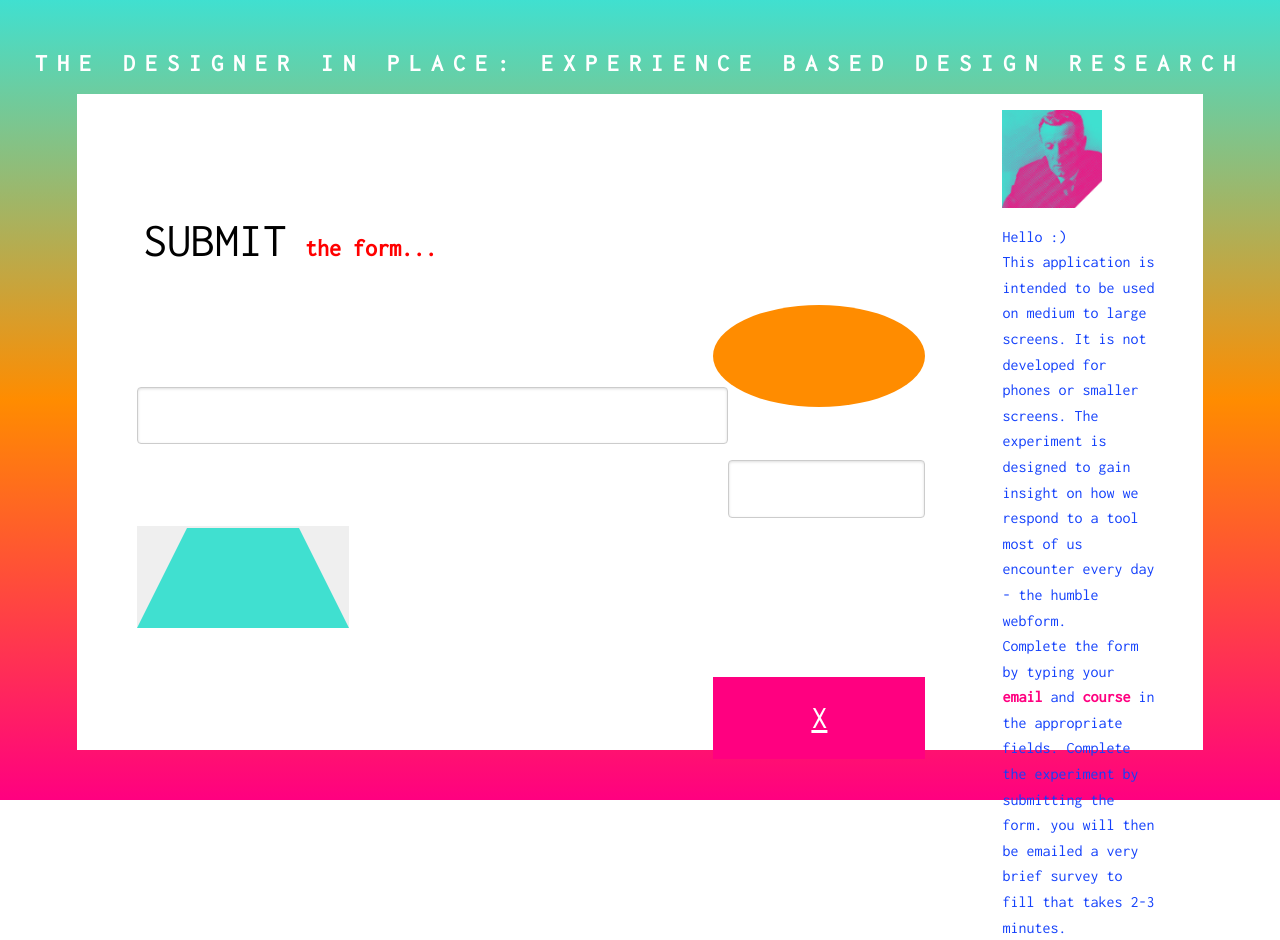
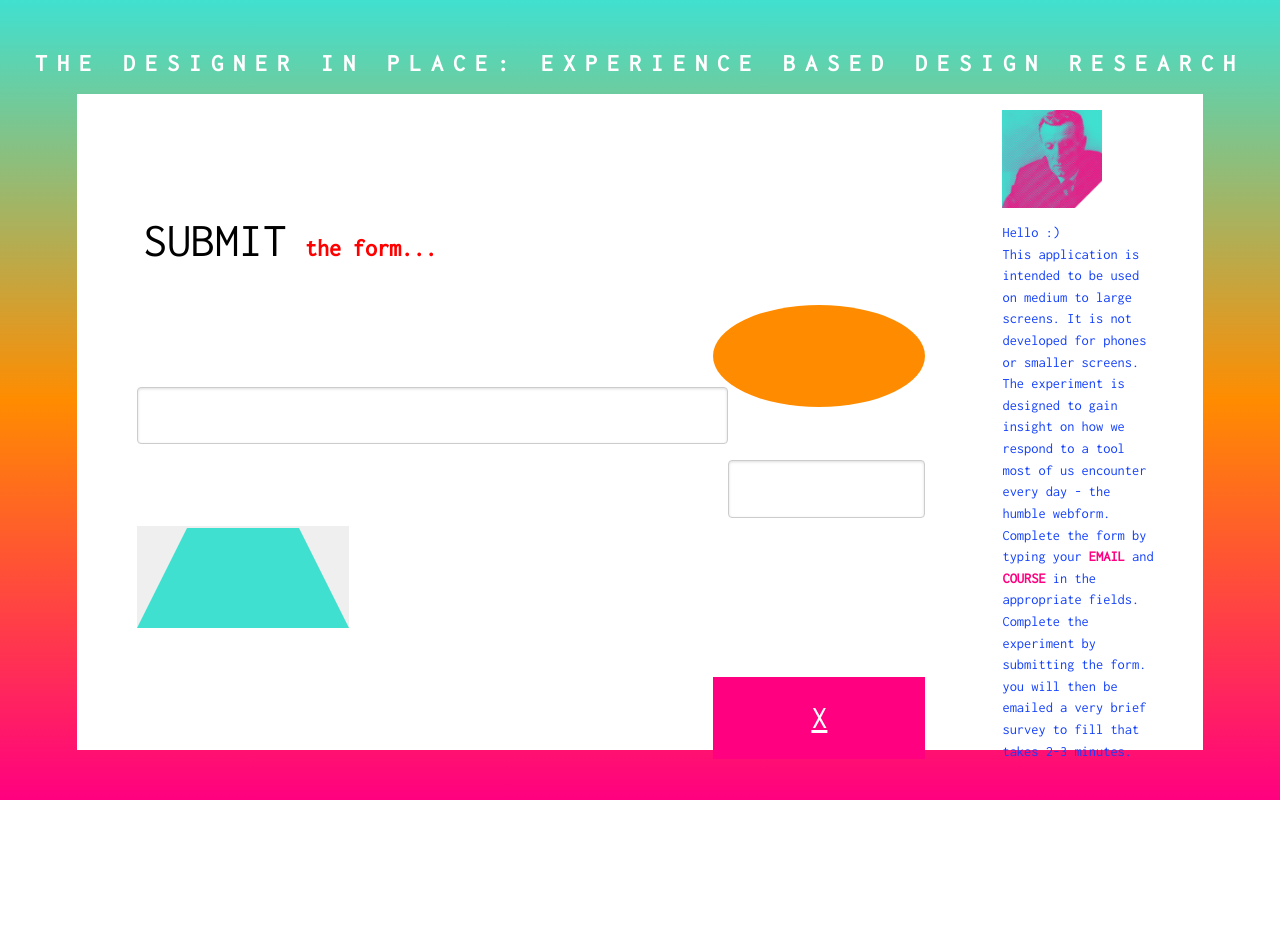
Before and after one commit to Tommy-B-Git/designer-in-place, a website: page index.html in a window 1280 px wide. After the commit the page ends 801 px from the top, so only its background shows below. Drawn offline with nearby package versions, Linux system fonts and the light colour scheme.

Commit message:
updated span css

```diff
--- a/public/css/custom.css
+++ b/public/css/custom.css
@@ -16,7 +16,9 @@ button:focus {
 
 p {
     color: #1340fb;
-    line-height: 1.6;
+    line-height: 1.5;
+    font-weight: 400;
+    font-size: 0.9em;
 }
 
 
@@ -28,6 +30,7 @@ input[type="text"] {
 span{
     color: #FF0080;
     font-weight: 700;
+    text-transform: uppercase;
 }
 
 .dipHeader{
```
